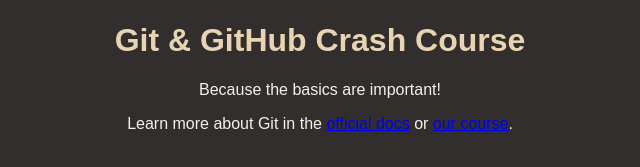
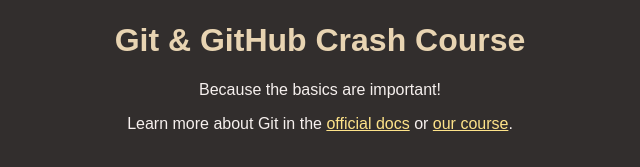
Before and after one commit to anuyogv/redux, a plain HTML site: page index.html in a window 1280 px wide. Shown: the part 147-314 px from the top of the page, without its empty margins (320-960 px from the left). Drawn offline with Linux system fonts and the light colour scheme.

Commit message:
modified style.css

```diff
--- a/styles.css
+++ b/styles.css
@@ -19,3 +19,7 @@ body {
 h1 {
   color: #e8d4b2;
 }
+
+a {
+  color: #fee389;
+}
```
